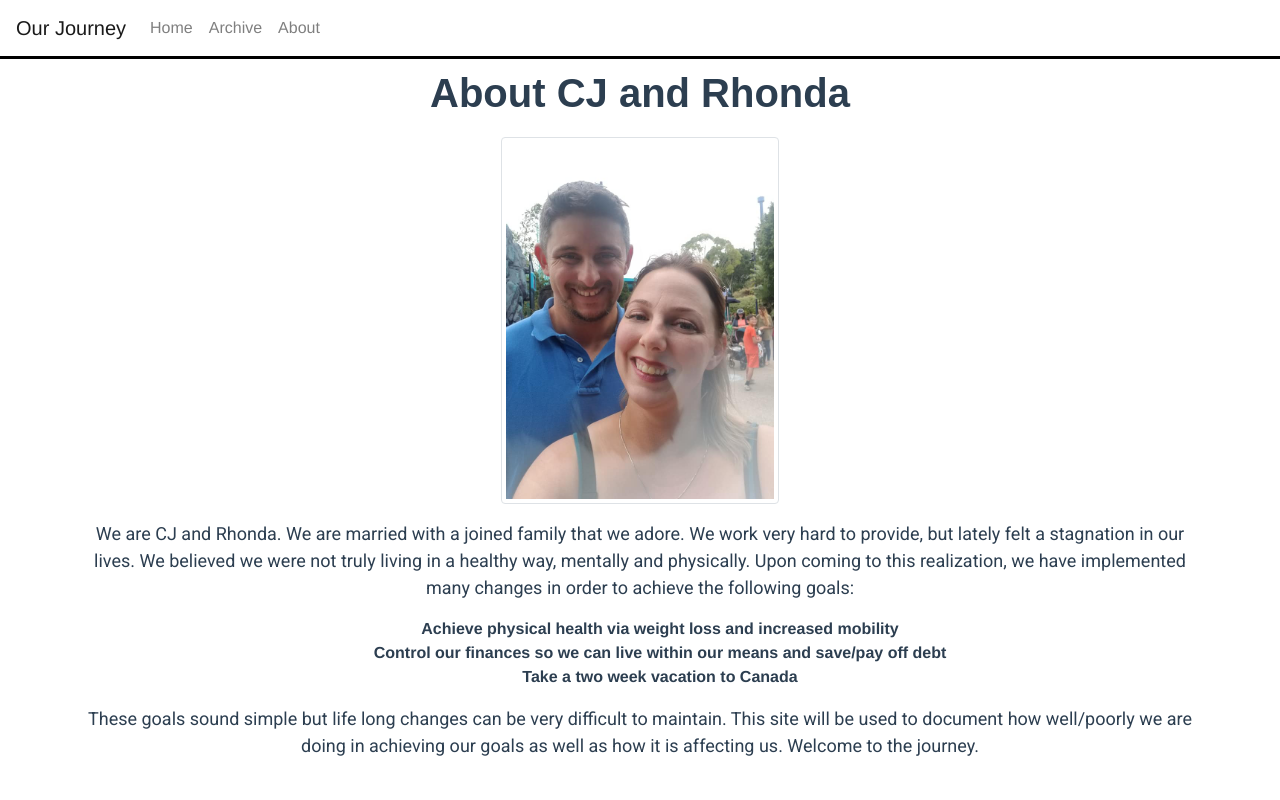
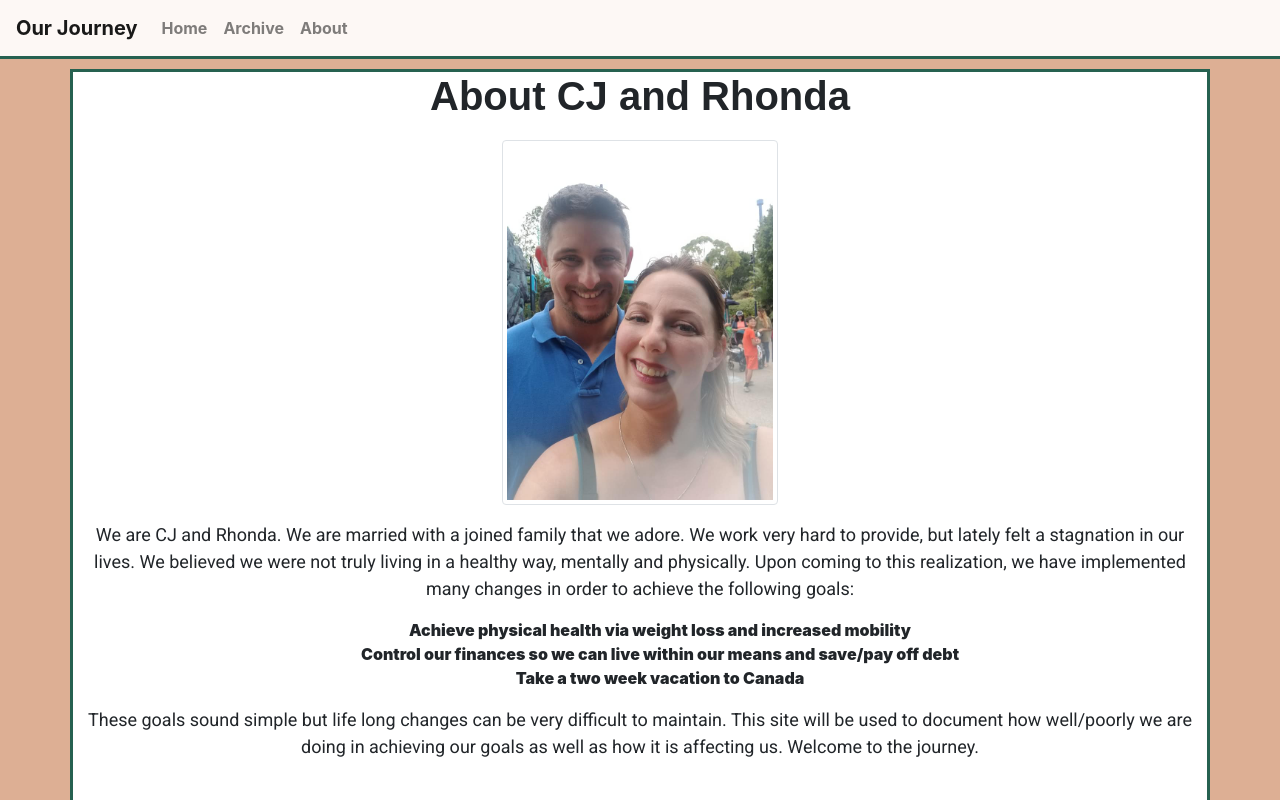
Before and after one commit to RawKitMan/write-it-out, a Vue app in the folder write-it-out/: page /#/about in a window 1280 px wide. Built offline with nearby package versions, Linux system fonts and the light colour scheme.

Commit message:
Sass is now properly implemented. Styling of components has begun. Need to install vue test utils to implement unit testing

```diff
--- a/write-it-out/package.json
+++ b/write-it-out/package.json
@@ -33,7 +33,7 @@
     "jquery": "^3.6.0",
     "prettier": "^2.2.1",
     "sass": "^1.32.13",
-    "sass-loader": "^8.0.2",
+    "sass-loader": "^10.1.1",
     "tslib": "^1.14.1",
     "typescript": "^4.1.5",
     "vue": "^2.6.12",
--- a/write-it-out/src/App.vue
+++ b/write-it-out/src/App.vue
@@ -1,44 +1,26 @@
 <template>
   <div id="app">
     <Header />
-    <main class="main">
-      <router-view />
-    </main>
+    <BContainer id="container">
+      <main class="main">
+        <router-view />
+      </main>
+    </BContainer>
   </div>
 </template>
 
 <script lang="ts">
 import { Component, Vue } from "vue-property-decorator";
-import Header from '@/components/Layout/Header.vue';
-// import HelloWorld from "@/components/HelloWorld.vue"; // @ is an alias to /src
+import Header from "@/components/Layout/Header.vue";
+import { BContainer } from "bootstrap-vue";
 
 @Component<App>({
   components: {
     Header,
+    BContainer,
   },
 })
 export default class App extends Vue {}
 </script>
 
-<style lang="scss">
-#app {
-  font-family: Avenir, Helvetica, Arial, sans-serif;
-  -webkit-font-smoothing: antialiased;
-  -moz-osx-font-smoothing: grayscale;
-  // text-align: center;
-  color: #2c3e50;
-}
-
-#nav {
-  padding: 30px;
-
-  a {
-    font-weight: bold;
-    color: #2c3e50;
-
-    &.router-link-exact-active {
-      color: #42b983;
-    }
-  }
-}
-</style>
+<style scoped lang="scss"></style>
--- a/write-it-out/src/components/Layout/Header.vue
+++ b/write-it-out/src/components/Layout/Header.vue
@@ -17,19 +17,22 @@
 
 <script lang="ts">
 /* eslint-disable */
-import Vue from 'vue';
-import Component from 'vue-class-component';
+import Vue from "vue";
+import Component from "vue-class-component";
 
-@Component<Header>({
-
-})
-export default class Header extends Vue{
-}
+@Component<Header>({})
+export default class Header extends Vue {}
 </script>
 
-<style scoped>
+<style scoped lang="scss">
 .navbar {
-    border-bottom: 3px solid black;
+  @include setBorder();
+  border-top: 0;
+  border-left: 0;
+  border-right: 0;
   margin-bottom: 10px;
+  background-color: $colorLightTan;
+  color: $colorDarkGreen;
+  font-weight: bold;
 }
 </style>
--- /dev/null
+++ b/write-it-out/src/css/_variables.scss
@@ -0,0 +1,9 @@
+$colorDarkTan: #ddaf94;
+$colorMediumTan: #e8cebf;
+$colorDarkGreen: #266150;
+$colorDarkBrown: #4f4846;
+$colorLightTan: #fdf8f5;
+
+@mixin setBorder() {
+    border: 3px solid $colorDarkGreen;
+}
--- a/write-it-out/src/css/app.scss
+++ b/write-it-out/src/css/app.scss
@@ -14,6 +14,8 @@
 .container-sm  {
     background-color: white;
     text-align: center;
+    height: 100%;
+    @include setBorder();
 }
 h1 {
     font-family: 'Source Sans Pro', sans-serif;
@@ -24,3 +26,24 @@ p {
     font-family: 'Roboto', sans-serif;
     font-size: 18px;
 }
+#app {
+    -webkit-font-smoothing: antialiased;
+    -moz-osx-font-smoothing: grayscale;
+    margin: 0;
+    height: 100vh;
+    min-height: 100%;
+    background-color: $colorDarkTan;
+    overflow: auto;
+}
+
+#nav {
+    padding: 30px;
+    a {
+      font-weight: bold;
+      color: #2c3e50;
+
+      &.router-link-exact-active {
+        color: #42b983;
+      }
+    }
+ }
--- a/write-it-out/src/views/About.vue
+++ b/write-it-out/src/views/About.vue
@@ -1,5 +1,4 @@
 <template>
-  <b-container>
   <div class="about">
     <h1 id="about-title">About CJ and Rhonda</h1>
     <BImg
@@ -11,11 +10,11 @@
     ></BImg>
     <div>
       <p>
-          We are CJ and Rhonda. We are married with a joined family that we
-          adore. We work very hard to provide, but lately felt a stagnation in
-          our lives. We believed we were not truly living in a healthy way,
-          mentally and physically. Upon coming to this realization, we have
-          implemented many changes in order to achieve the following goals:
+        We are CJ and Rhonda. We are married with a joined family that we adore.
+        We work very hard to provide, but lately felt a stagnation in our lives.
+        We believed we were not truly living in a healthy way, mentally and
+        physically. Upon coming to this realization, we have implemented many
+        changes in order to achieve the following goals:
       </p>
     </div>
     <ul id="goals">
@@ -28,23 +27,21 @@
     </ul>
     <div>
       <p>
-          These goals sound simple but life long changes can be very difficult
-          to maintain. This site will be used to document how well/poorly we are
-          doing in achieving our goals as well as how it is affecting us.
-          Welcome to the journey.
+        These goals sound simple but life long changes can be very difficult to
+        maintain. This site will be used to document how well/poorly we are
+        doing in achieving our goals as well as how it is affecting us. Welcome
+        to the journey.
       </p>
     </div>
   </div>
-  </b-container>
 </template>
 
 <script lang="ts">
 import { Component, Vue } from "vue-property-decorator";
-import { BImg, BContainer } from "bootstrap-vue";
+import { BImg } from "bootstrap-vue";
 @Component<About>({
   components: {
     BImg,
-    BContainer,
   },
 })
 export default class About extends Vue {
--- /dev/null
+++ b/write-it-out/vue.config.js
@@ -0,0 +1,23 @@
+const webpack = require("webpack");
+module.exports = {
+    css: {
+        loaderOptions: {
+            sass: {
+                additionalData: `
+                    @import "@/css/_variables.scss";
+                `,
+            },
+        },
+    },
+    chainWebpack: (config) => {
+        config.plugin("provide")
+            .use(webpack.ProvidePlugin, [
+                {
+                    $: "jquery",
+                    jquery: "jquery",
+                    jQuery: "jquery",
+                    "window.jQuery": "jquery",
+                },
+            ]);
+    },
+};
```
Also changed, not shown: write-it-out/src/views/Home.vue (+2 -5 lines), write-it-out/src/views/NotImplemented.vue (+3 -5 lines), 1 other file (tests, documents, lock files or other folders). Lines whose indentation alone changed are shown as unchanged.
